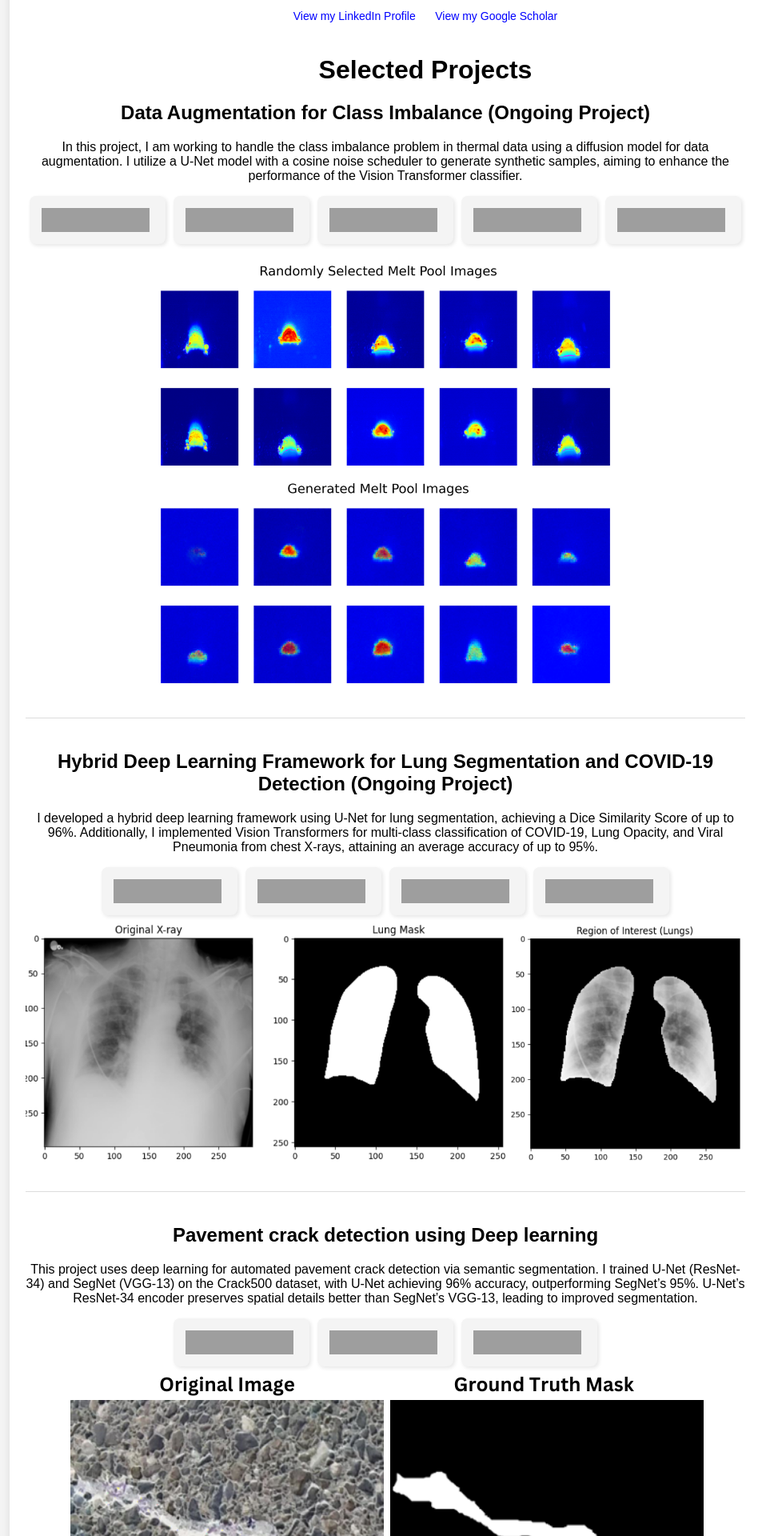
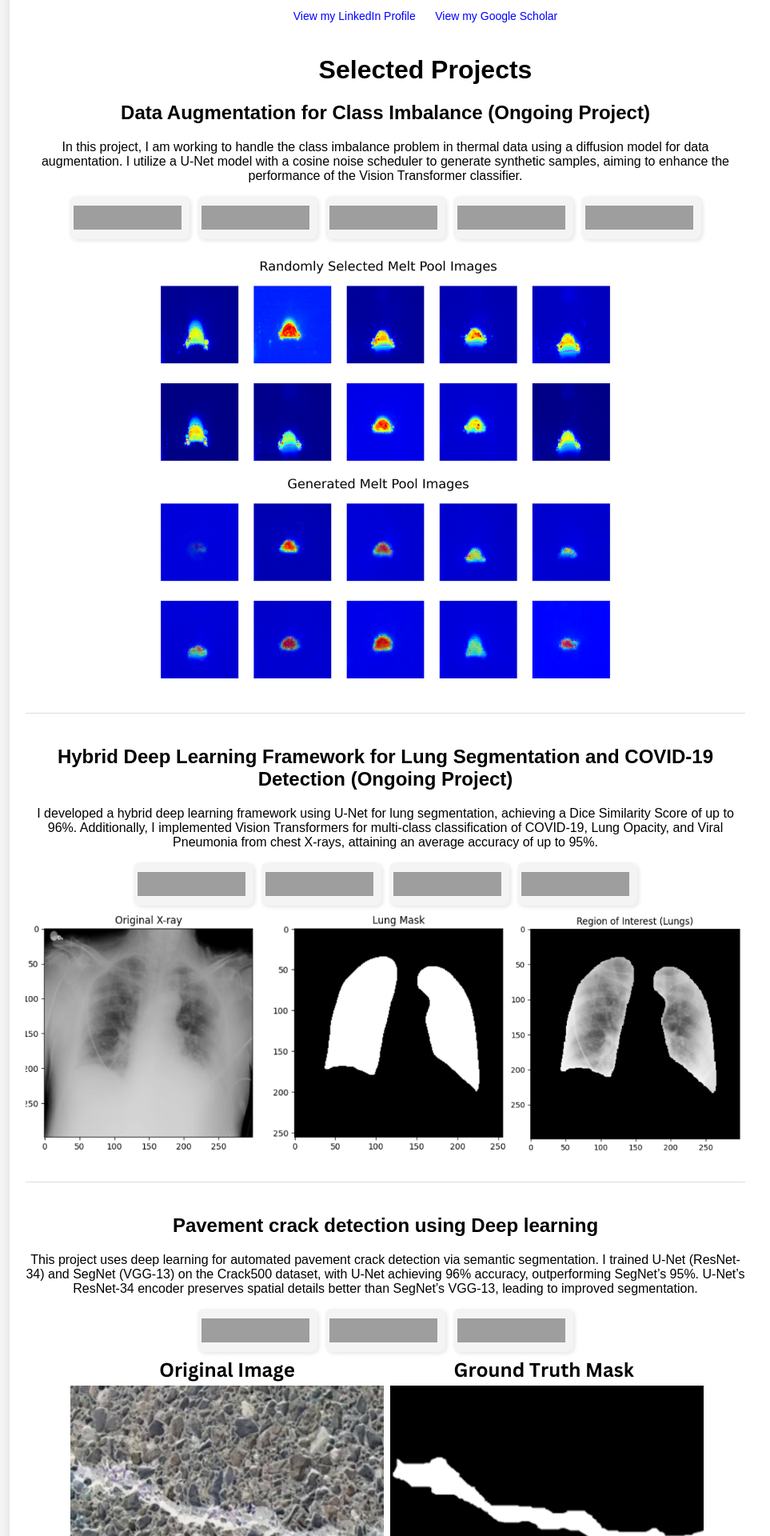
Before and after one commit to IE0005/IE0005.github.io, a Jekyll site: the page built from index.md, in a window 1280 px wide. Shown: the part 497-2417 px from the top of the page at 80% size, without its empty margins (108-1071 px from the left). Built offline with Jekyll 4.4.1, drawn with Linux system fonts in a browser that asks for light colours; grey boxes are pictures that could not be loaded.

Commit message:
Update default.html

```diff
--- a/_layouts/default.html
+++ b/_layouts/default.html
@@ -203,7 +203,7 @@ description: "Computer Vision | Deep Learning | Data Augmentation | AI Research"
         display: inline-flex;
         align-items: center;
         background-color: #f4f4f4;
-        padding: 5px 15px;
+        padding: 2px 5px;
         border-radius: 8px;
         box-shadow: 2px 2px 5px rgba(0, 0, 0, 0.1);
     }
```
